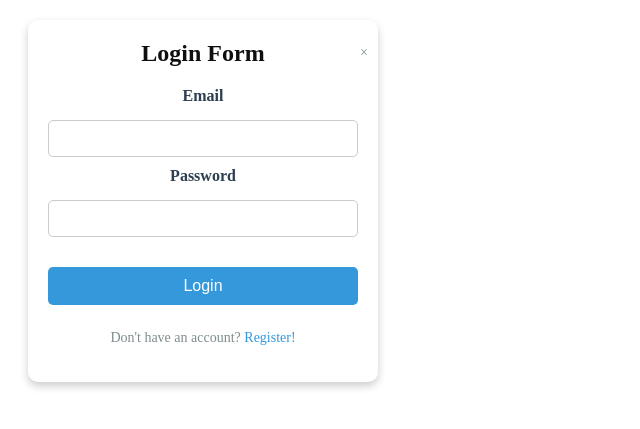
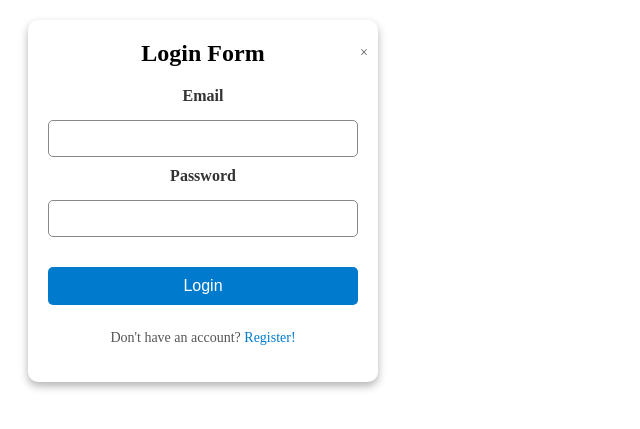
Before and after one commit to LordNecoh/SAW_Project, a PHP site: page /progettoSAW/loginPopup.php in a window 1280 px wide. Shown: the top 429 px of the page, without its empty margins (0-640 px from the left). Run offline with PHP 8.4, Linux system fonts and the light colour scheme.

Commit message:
Accessibilità extra

```diff
--- a/blog.php
+++ b/blog.php
@@ -33,7 +33,9 @@
                 <div class="admin-panel" id="adminPanel" style="display: none;">
                     <h2>Create a new post</h2>
                     <form id="newPostForm">
+                        <label for="postTitle">Title:</label>
                         <input type="text" id="postTitle" name="title" placeholder="Post Title" required>
+                        <label for="postContent">Content:</label>
                         <textarea id="postContent" name="content"></textarea>
                         <button type="submit">Publish</button>
                     </form>
--- a/css/loginPopup.css
+++ b/css/loginPopup.css
@@ -7,7 +7,7 @@
     right: 0;
     width: 100%;
     height: 100%;
-    background-color: rgba(0, 0, 0, 0.3);
+    background-color: rgba(0, 0, 0, 0.5);
     justify-content: flex-end;
     align-items: flex-start;
     z-index: 99;
@@ -16,20 +16,20 @@
 }
 
 .loginPopup-content {
-    background-color: #fff;
+    background-color: #ffffff;
     padding: 20px;
     margin: 20px;
     border-radius: 10px;
     width: 350px;
     text-align: center;
     position: relative;
-    box-shadow: 0 4px 8px rgba(0, 0, 0, 0.2);
+    box-shadow: 0 4px 8px rgba(0, 0, 0, 0.3);
     box-sizing: border-box;
 }
 
 .loginPopup-content h2 {
     margin-top: 0;
-    color: #0f0f0f;
+    color: #000000;
 }
 
 .close-button {
@@ -38,26 +38,26 @@
     right: 10px;
     font-size: 20px;
     cursor: pointer;
-    color: #888;
+    color: #555555;
 }
 
 .close-button:hover {
-    color: #333;
+    color: #222222;
 }
 
 .loginPopup-content input {
     width: 100%;
     padding: 10px;
     margin: 10px 0;
-    border: 1px solid #ccc;
+    border: 1px solid #888888;
     border-radius: 5px;
     box-sizing: border-box;
 }
 
 .loginPopup-content input[type="submit"] {
     padding: 10px 20px;
-    background-color: #3498db;
-    color: #fff;
+    background-color: #007acc;
+    color: #ffffff;
     border: none;
     border-radius: 5px;
     cursor: pointer;
@@ -65,11 +65,11 @@
 }
 
 .loginPopup-content input[type="submit"]:hover {
-    background-color: #2980b9;
+    background-color: #005f99;
 }
 
 .loginPopup-content label {
-    color: #2c3e50;
+    color: #333333;
     font-weight: bold;
     display: block;
     margin-bottom: 5px;
@@ -79,12 +79,12 @@
 .loginPopup-content span {
     display: block;
     margin-top: 15px;
-    color: #7f8c8d;
+    color: #555555;
     font-size: 14px;
 }
 
 .loginPopup-content span a {
-    color: #3498db;
+    color: #007acc;
     text-decoration: none;
 }
 
@@ -93,7 +93,7 @@
 }
 
 .error-message {
-    color: red;
+    color: #cc0000;
     font-size: 14px;
     text-align: left;
     margin-top: 10px;
```
Also changed, not shown: css/blog.css (+9 -0 lines).
